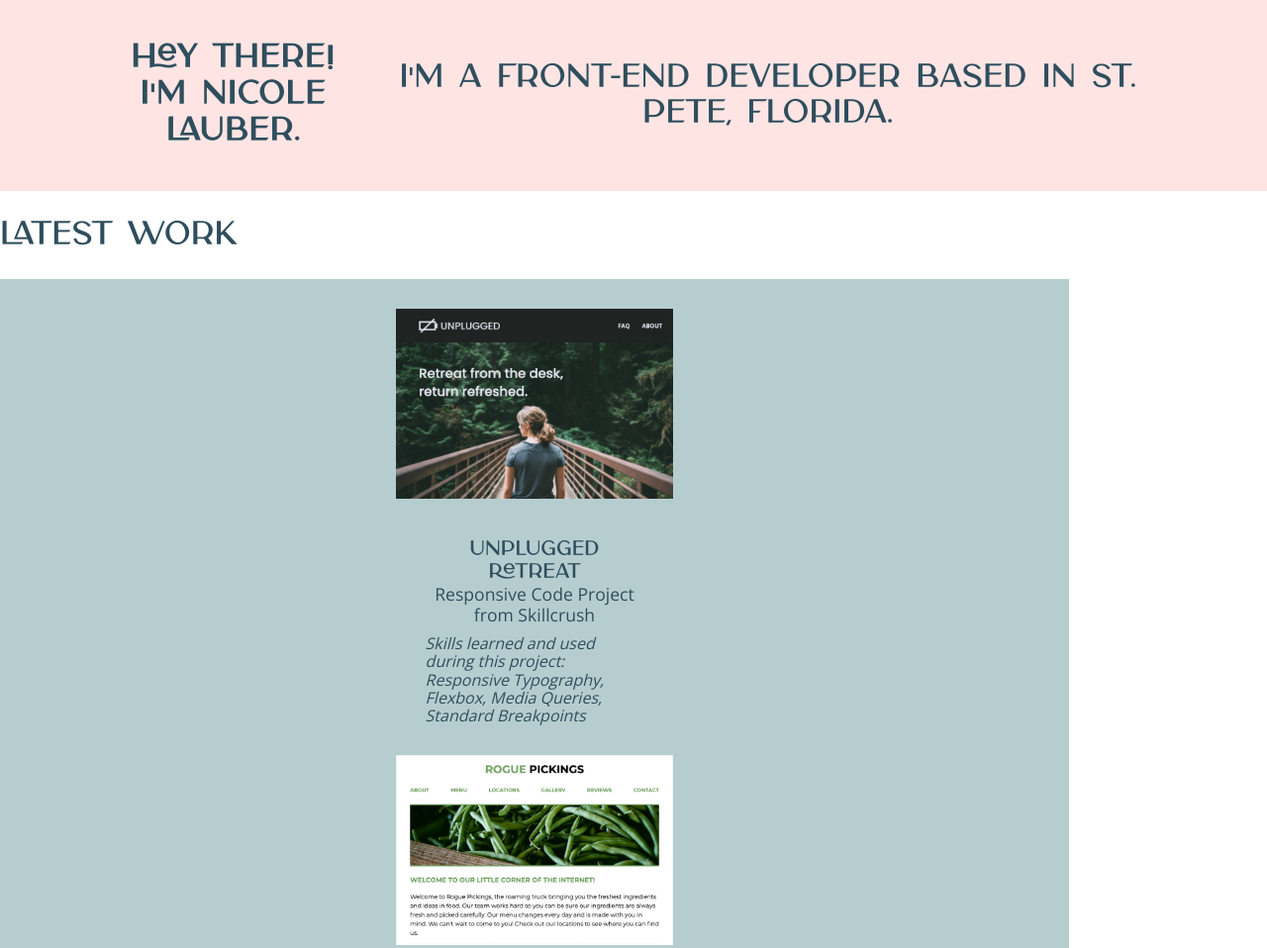
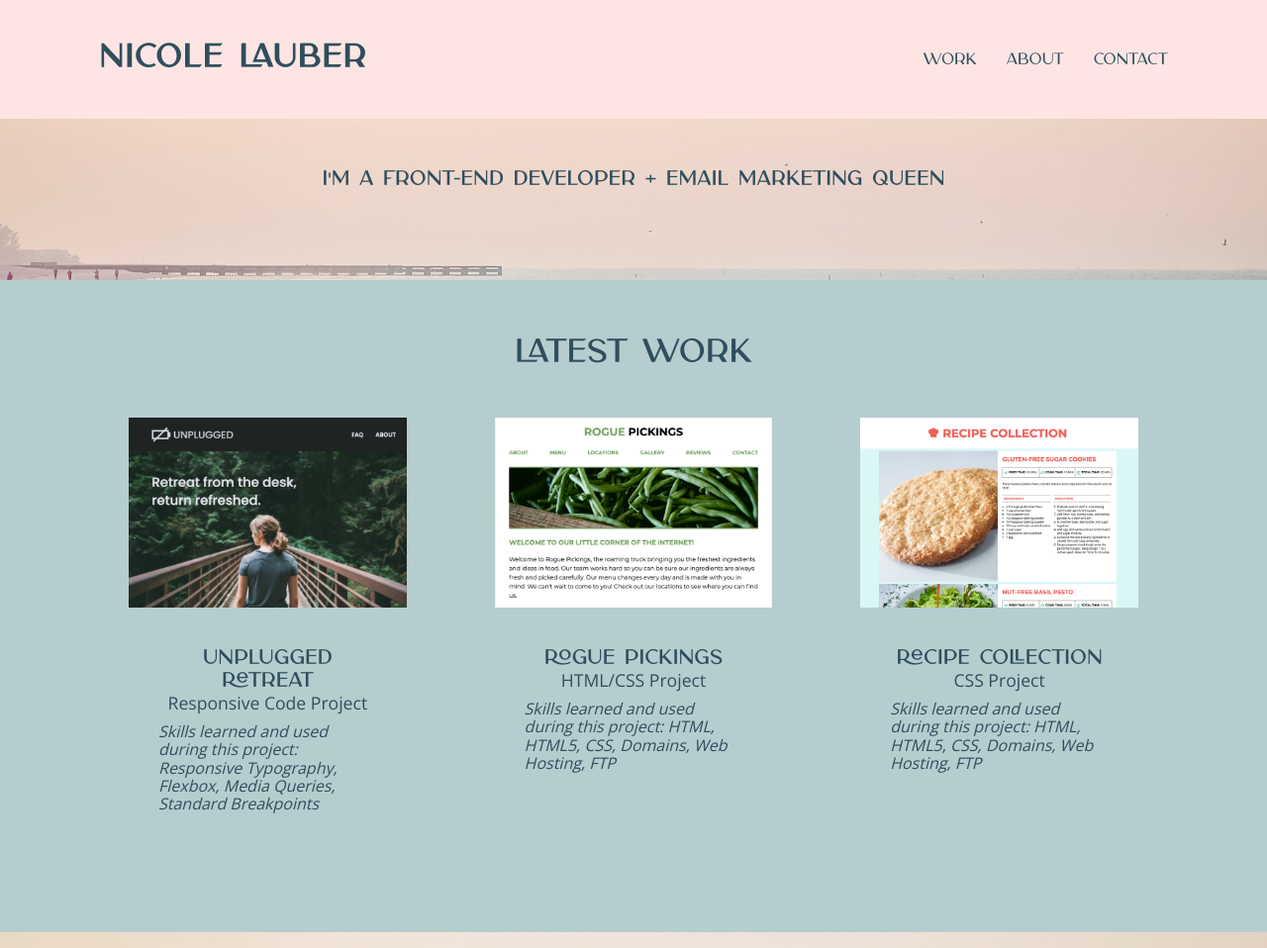
Before and after one commit to nicmarlau/nl-portfolio, a website built with Parcel: page index.html in a window 1280 px wide. Shown: the top 958 px of the page at 99% size. Built offline with nearby package versions, Linux system fonts and the light colour scheme.

Commit message:
Update layout

```diff
--- a/index.html
+++ b/index.html
@@ -32,25 +32,38 @@
 
   <header>
     <div class="content-wrapper">
-      <h1>Hey there!<br>I'm Nicole Lauber.</h1>
-      <h2>I'm a front-end developer based in St. Pete, Florida.</h2>
+      <div class="logo">
+        <h1>Nicole Lauber</h1>
+      </div>
+      <nav class="main-menu">
+        <ul>
+          <li>Work</li>
+          <li>About</li>
+          <li>Contact</li>
+        </ul>
+      </nav>
     </div>
   </header>
 
   <main>
+      <section class="about-me">
         <div class="content-wrapper">
-      <section class="portfolio-header">
-        <h2>Latest Work</h2>
+          <div class="about-wrapper">
+            <h3>i'm a front-end developer + email marketing queen</h3>
+          </div>
+        </div>
       </section>
 
       <section class="projects">
+        <div class="content-wrapper">
+          <h2>Latest Work</h2>
           <div class="project-wrapper">
-          <div class="project-image">
+            <div class="project-image project-reverse">
               <img src="img/unplugged.png" alt="Unplugged Retreat"/>
             </div>
             <div class="project-description">
               <h3>Unplugged Retreat</h3>
-            <h4>Responsive Code Project from Skillcrush</h4>
+              <h4>Responsive Code Project</h4>
               <p>Skills learned and used during this project: Responsive Typography, Flexbox, Media Queries, Standard Breakpoints</p>
             </div>
           </div>
@@ -60,23 +73,25 @@
             </div>
             <div class="project-description">
               <h3>Rogue Pickings</h3>
-            <h4>HTML/CSS Project from Skillcrush</h4>
+              <h4>HTML/CSS Project</h4>
               <p>Skills learned and used during this project: HTML, HTML5, CSS, Domains, Web Hosting, FTP</p>
             </div>
           </div>
           <div class="project-wrapper">
-          <div class="project-image">
+            <div class="project-image project-reverse">
               <img src="img/recipe-card.png" alt="Recipe Card"/>
             </div>
             <div class="project-description">
               <h3>Recipe Collection</h3>
-            <h4>Bonus CSS Project from Skillcrush</h4>
+              <h4>CSS Project</h4>
               <p>Skills learned and used during this project: HTML, HTML5, CSS, Domains, Web Hosting, FTP</p>
+            </div>
           </div>
         </div>
       </section>
 
       <section class="about-me">
+        <div class="content-wrapper">
           <div class="about-wrapper">
             <h2>About Me</h2>
             <article>
@@ -90,9 +105,10 @@
               </div>
             </article>
           </div>
+        </div>
       </section>
 
-    </div>
+
   </main>
 
   <footer>
```
Lines whose indentation alone changed are shown as unchanged.
